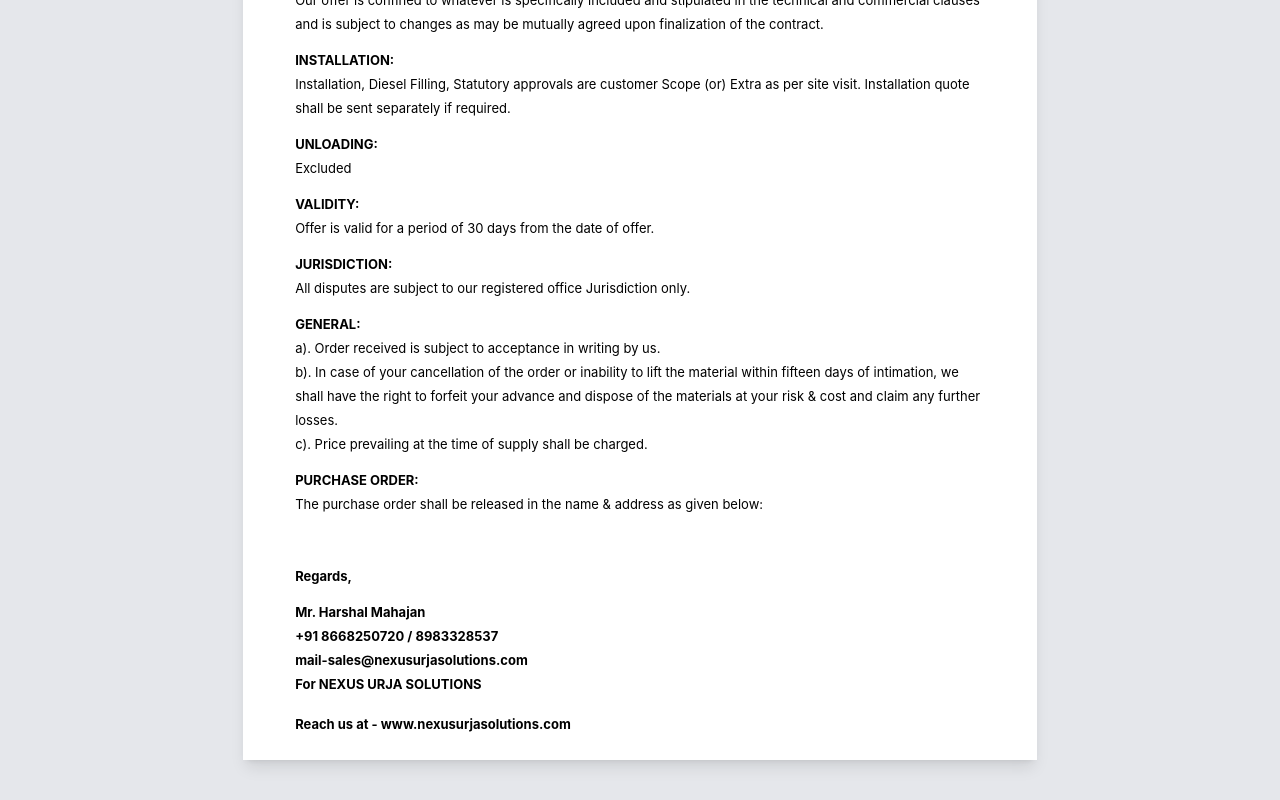
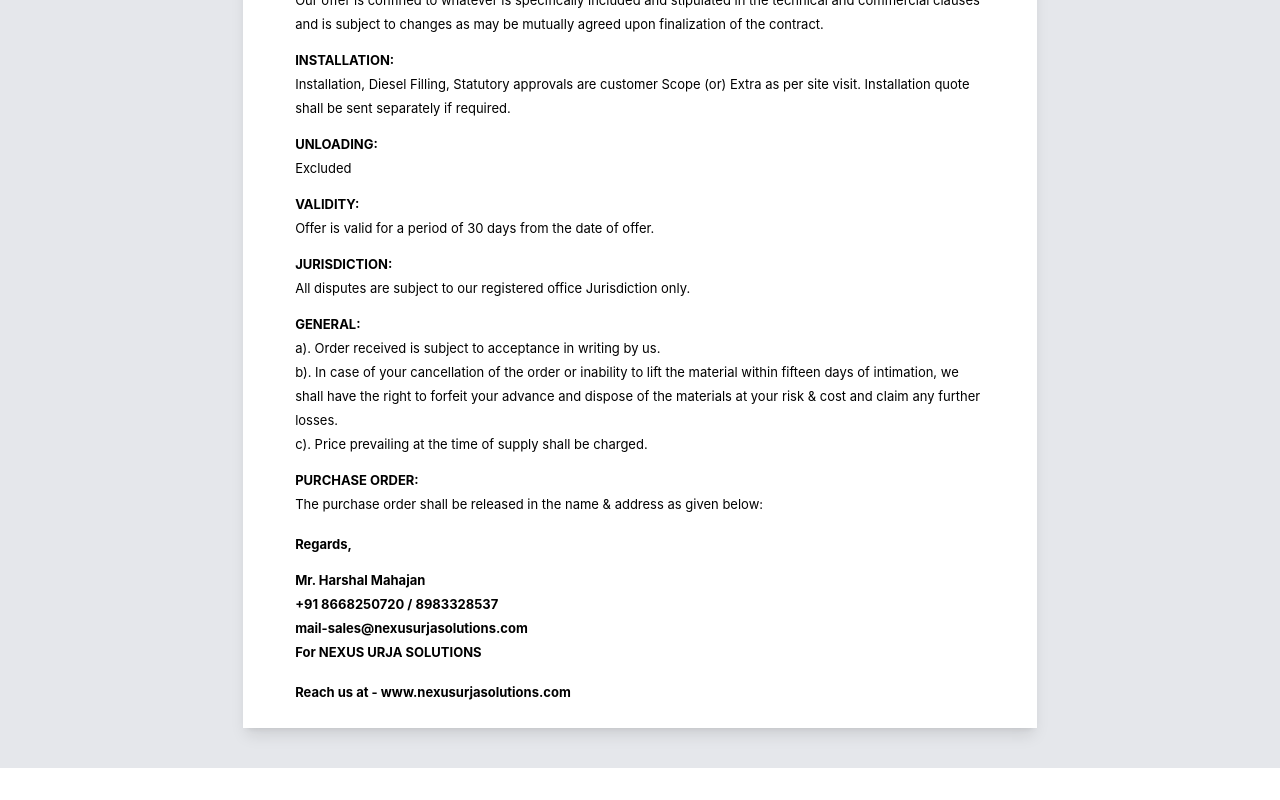
Before and after one commit to PritiHM/quotation-pdf-genrator, a React (Vite) app: page / in a window 1280 px wide. Shown: the part 5991-6791 px from the top of the page. After the commit the page ends 6759 px from the top, so only its background shows below. Built offline with nearby package versions, Linux system fonts and the light colour scheme.

Commit message:
Initial commit

```diff
--- a/src/components/TermsConditions.jsx
+++ b/src/components/TermsConditions.jsx
@@ -105,7 +105,7 @@
 
       </div>
 
-      <div className=" font-bold mt-12 break-words">
+      <div className=" font-bold mt-4 break-words">
         <p>Regards,</p>
 
         <p className="font-bold mt-3">
```
